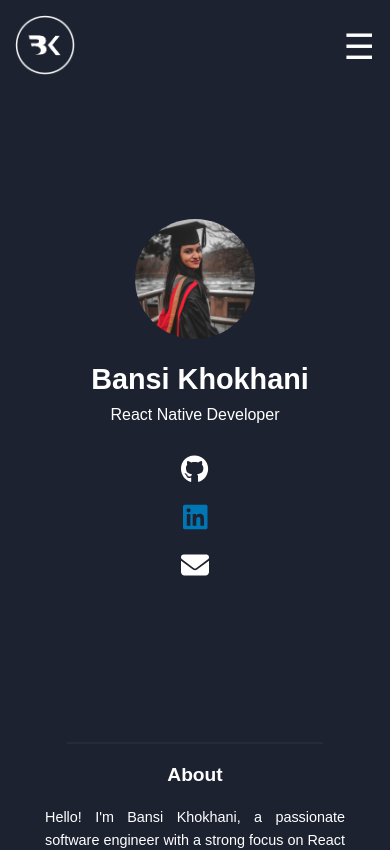
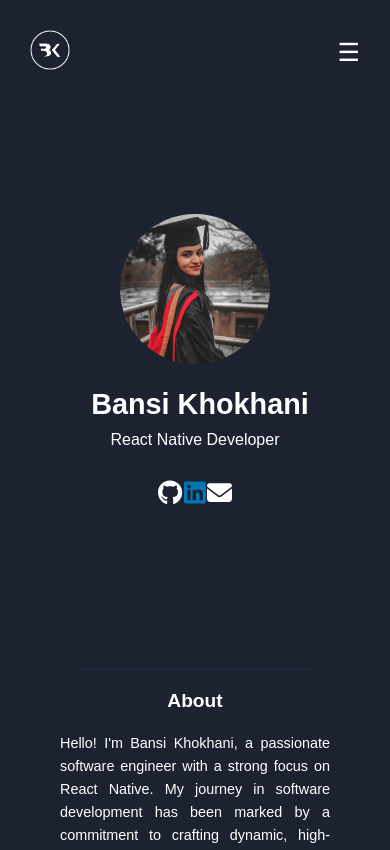
Before and after one commit to BansiKhokhani/bansi_portfolio, a React (Create React App) app: page / in a window 390 px wide. Shown: the top 850 px of the page. Built offline with nearby package versions, Linux system fonts and the light colour scheme.

Commit message:
80% done responsive UI

```diff
--- a/src/App.css
+++ b/src/App.css
@@ -15,22 +15,6 @@
 
 @media (max-width: 480px) {
   .App {
-    padding: 15px;
+    padding: 30px;
   }
 }
-
-/* Section Spacing */
-section {
-  margin-bottom: 50px;
-}
-
-@media (max-width: 768px) {
-  section {
-    margin-bottom: 30px;
-  }
-}
-
-/* Smooth scrolling behavior for anchors */
-html {
-  scroll-behavior: smooth;
-}
--- a/src/Footer/Footer.css
+++ b/src/Footer/Footer.css
@@ -64,8 +64,8 @@
     }
 
     .link {
-        flex-direction: column;
-        gap: 16px;
+        flex-direction: row;
+        gap: 1px;
     }
 
     .copyRightText {
--- a/src/Header/Header.css
+++ b/src/Header/Header.css
@@ -71,7 +71,7 @@
       background-color: #1D2230;
       color: white;
       border: none;
-      font-size: 35px;
+      font-size: 30px;
       cursor: pointer;
     }
     .logo img {
@@ -79,3 +79,38 @@
     }
 
   }
+
+  @media (max-width: 480px) {
+    .menu ul {
+      display: none;
+      flex:1;
+      flex-direction: column;
+      position: absolute;
+      top: 100px;
+      right: 0;
+      background-color: #1D2230;
+      width: 100%;
+
+    }
+
+    .menu ul.show {
+      display: flex;
+    }
+
+    .menu-toggle {
+      display: block;
+    }
+    .menu-close{
+      display: block;
+    }
+    .menu-toggle button, .menu-close button {
+      background-color: #1D2230;
+      color: white;
+      border: none;
+      font-size: 25px;
+      cursor: pointer;
+    }
+    .logo img {
+      height: 40px;
+    }
+  }
--- a/src/Profile/Profile.css
+++ b/src/Profile/Profile.css
@@ -49,12 +49,11 @@ body {
 /* Links */
 .link {
   display: flex;
-  justify-content: center;
+  /* justify-content: center; */
   gap: 24px;
 }
 
 .link a {
-  color: white;
   font-size: 34px;
   transition: transform 0.2s ease-in-out;
 }
@@ -66,8 +65,7 @@ body {
 /* Responsive Styles */
 @media (max-width: 768px) {
   .profile {
-    flex-direction: column; /* Stack elements vertically */
-    text-align: center;
+    flex-direction: column;
     margin-top: 100px;
   }
 
@@ -100,6 +98,21 @@ body {
 }
 
 @media (max-width: 480px) {
+  .profile {
+     margin-top: 100px;
+  }
+
+  .profile-image {
+    margin-right: 0;
+    margin-bottom: 20px;
+  }
+
+  .round-image {
+    margin-bottom: 20px;
+    width: 150px;
+    height: 150px;
+  }
+
   .name {
     font-size: 1.8rem;
   }
@@ -107,13 +120,14 @@ body {
   .designation {
     font-size: 1rem;
   }
+  .link {
+   justify-content: space-around;
+    gap: 10px;                     /* Adjust space between icons */
+    width: 100%;                   /* Take full width */
 
-  .round-image {
-    width: 120px;
-    height: 120px;
+
   }
-
-  .links a {
-    font-size: 24px;
+  .link a {
+    font-size: 25px;
   }
 }
--- a/src/Profile/Profile.js
+++ b/src/Profile/Profile.js
@@ -45,7 +45,7 @@ const Profile = () => {
           <a
             href="mailto:bansikhokhani27@gmail.com"
             aria-label="Gmail"
-            style={{ color: '#ffff' }}
+            style={{ color: '#ffff' ,}}
           >
             <FontAwesomeIcon icon={faEnvelope} />
           </a>
--- a/src/Skills/Skills.css
+++ b/src/Skills/Skills.css
@@ -72,7 +72,7 @@
     }
 
     .Skills_list ul {
-      grid-template-columns: repeat(2, 1fr);
+      grid-template-columns:  repeat(auto-fit, minmax(100px, 1fr));
       gap: 10px;
     }
 
```
